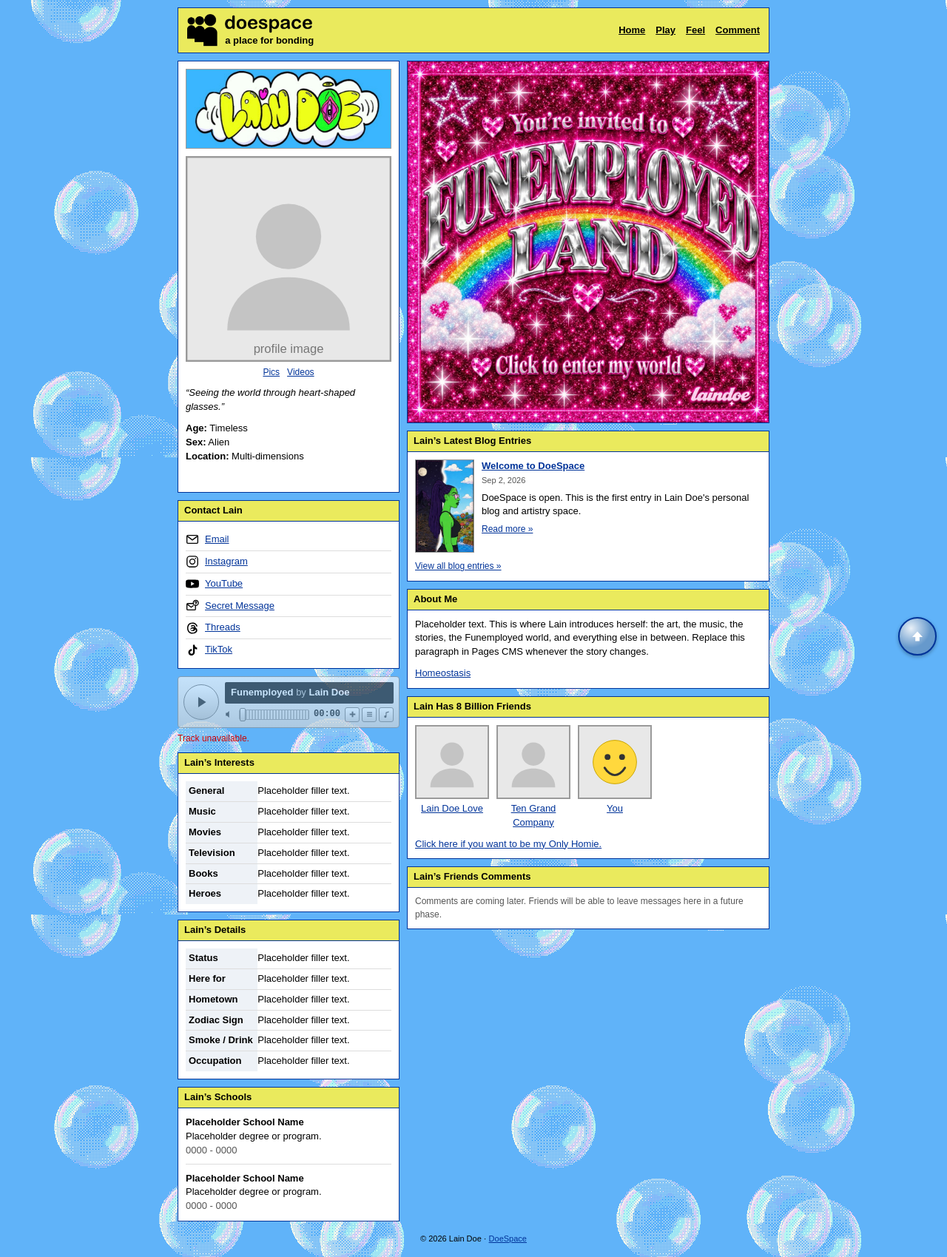
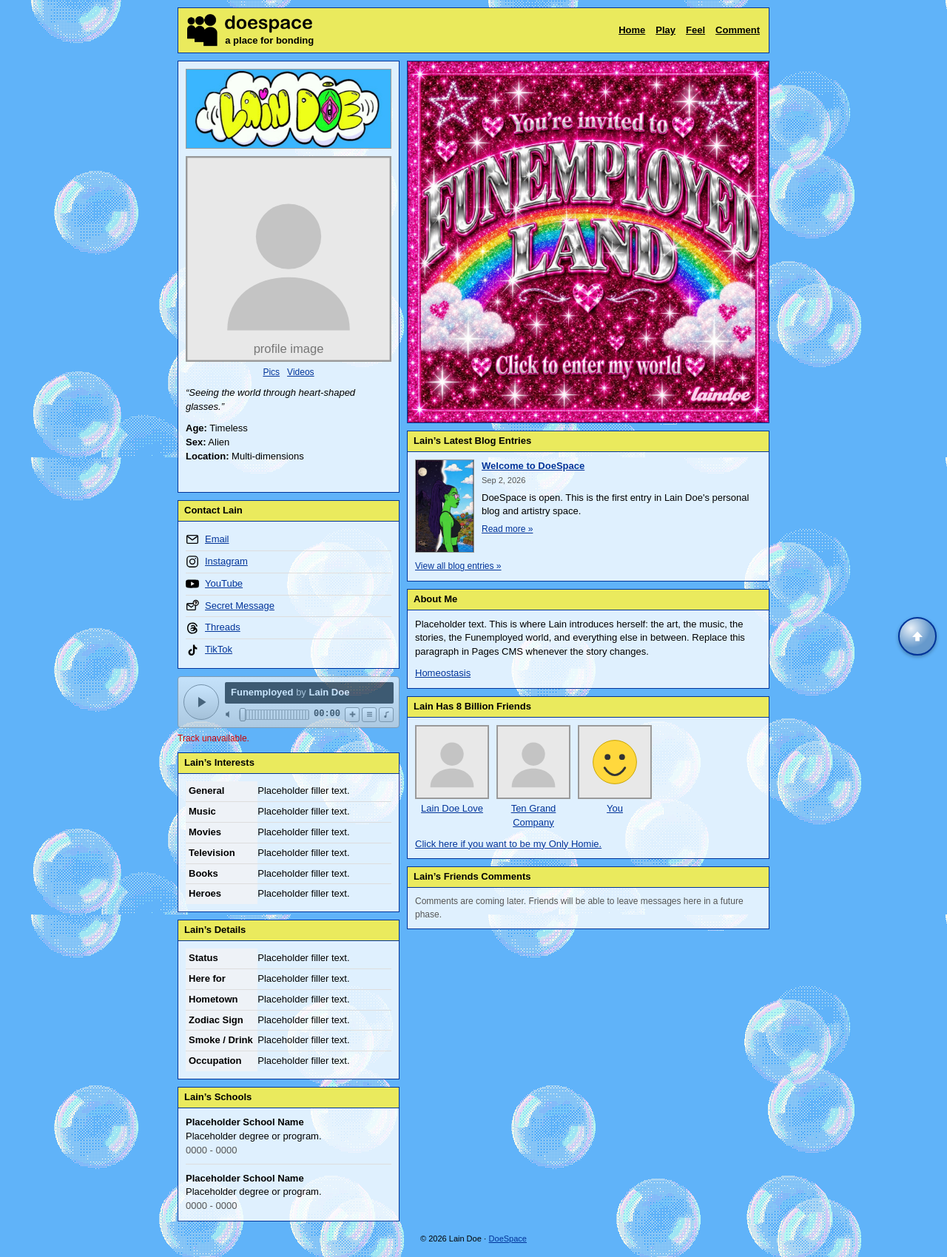
Before and after one commit to laindoe/doespace, a Jekyll site: the page built from index.html, in a window 1280 px wide. Shown: the whole page at 74% size. Built offline with Jekyll 4.4.1, drawn with Linux system fonts in a browser that asks for light colours.

Commit message:
Make the white panels 80% translucent
Module panels become rgba(255, 255, 255, 0.8) so the bubble background
drifts through them. Set as a background colour rather than the opacity
property, which would have faded the text along with the panel.

Readability holds over the blue: body text 18.03:1, links 9.33:1, muted
text 6.40:1. Headers stay solid yellow.

Co-Authored-By: Claude Opus 5 <noreply@anthropic.com>
Claude-Session: https://claude.ai/code/session_01FmVnPhFBrwKjvLy8gtB4Yv

```diff
--- a/assets/css/style.css
+++ b/assets/css/style.css
@@ -190,7 +190,9 @@ p {
 
 .module {
   border: 1px solid #003399;
-  background: #ffffff;
+  /* Translucent so the bubble background shows through. Set as a
+     background colour, not opacity, so the text stays fully solid. */
+  background: rgba(255, 255, 255, 0.8);
   margin-bottom: 10px;
 }
 
```
